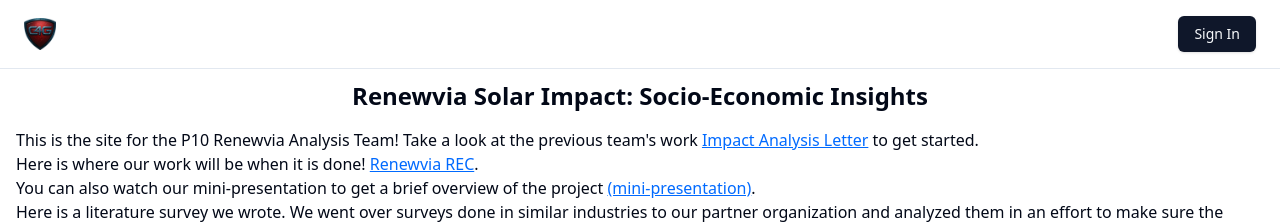
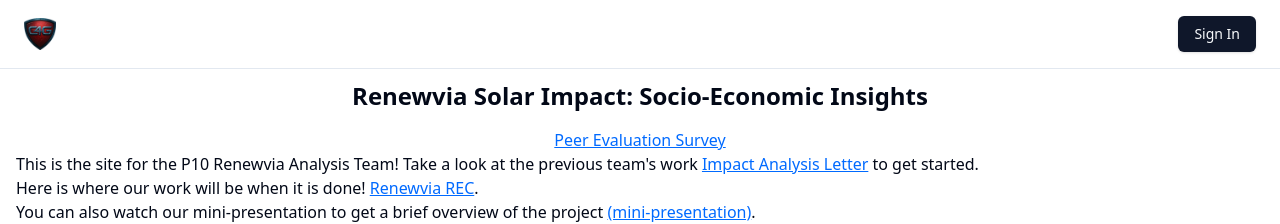
Before and after one commit to jeremy3298/CS-6150-P10-Website, a Next.js app: page / in a window 1280 px wide. Shown: the top 224 px of the page. Built offline with nearby package versions, Linux system fonts and the light colour scheme; no server answers.

Commit message:
added pop up for survey

```diff
--- a/src/app/page.tsx
+++ b/src/app/page.tsx
@@ -1,8 +1,18 @@
 export default function Home() {
+   const handlePeerEvalClick = (event: React.MouseEvent<HTMLAnchorElement>) => {
+     event.preventDefault();
+     alert("Peer Evaluation survey is not yet available. Please check back in 12 hours.");
+   };
+
   return (
     <div className="flex flex-col items-center justify-center p-4">
       <h1 className="text-2xl font-bold mb-4">Renewvia Solar Impact: Socio-Economic Insights</h1>
-
+        {/* Peer Evaluation Survey placed right under the title */}
+        <p>
+         <a className="text-link cursor-pointer" href="#" onClick={handlePeerEvalClick}>
+           Peer Evaluation Survey
+         </a>
+        </p>
       <p>
         This is the site for the P10 Renewvia Analysis Team! Take a look at the previous team's work&nbsp;
         <a
```
